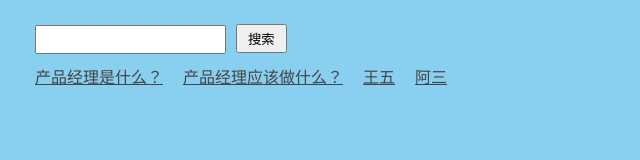
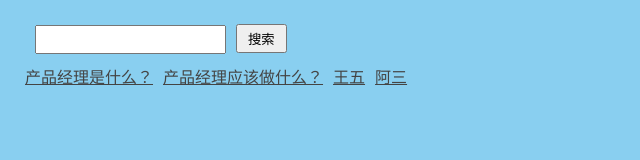
Before and after one commit to woaiyangcheng555/Mytest, a plain HTML site: page PM/index.html in a window 1280 px wide. Shown: the whole page, without its empty margins (0-640 px from the left). Drawn offline with nearby package versions, Linux system fonts and the light colour scheme.

Commit message:
Update index.html

```diff
--- a/PM/index.html
+++ b/PM/index.html
@@ -6,7 +6,7 @@
 <meta content="width=device-width, initial-scale=1.0, maximum-scale=1.0, user-scalable=0" name="viewport" />
 <style>
 a{
-padding: 10px;
+padding-right: 10px;
 color: #444;
 }
 </style>
```
